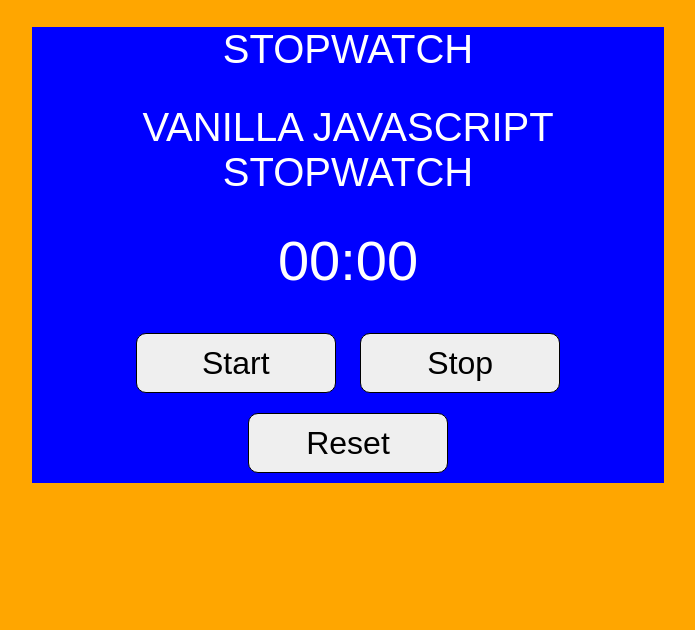
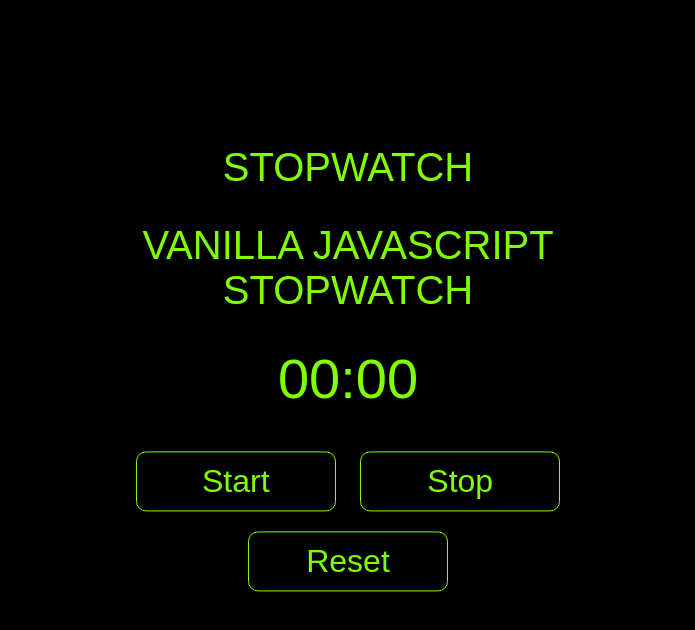
Before and after one commit to kinhsiz/Stopwatch, a plain HTML site: page index.html in a window 1280 px wide. Shown: the whole page, without its empty margins (292-987 px from the left). Drawn offline with Linux system fonts and the light colour scheme.

Commit message:
finished stopwatch

```diff
--- a/style.css
+++ b/style.css
@@ -1,8 +1,8 @@
 /*variables; :root can be useful for declaring global
 CSS variables:*/
 :root {
-    --main-color: #ffa600;
-    --main-white: white;
+    --main-color: #000000;
+    --main-green: #7FFF00;
 }
 
 body {
@@ -13,10 +13,15 @@ body {
 
 .wrapper {
     width: 50%;
-    margin: 0 auto;
-    color: var(--main-white);
-    background-color: blue;
+    color: var(--main-green);
     text-align: center;
+    /*center vertical and horizontally*/
+    margin: 0;
+    position: absolute;
+    top: 45%;
+    left: 50%;
+    -ms-transform: translate(-50%, -50%);
+    transform: translate(-50%, -50%);
 }
 
 h1, h2 {
@@ -32,23 +37,24 @@ p {
     margin-bottom: 30px;
 }
 
-
-
 button {
     border-radius: 10px;
     font-size: 2em;
     text-decoration: none;
+    color: var(--main-green);
+    background-color: #000000;
     outline: none;
     margin: 10px;
     width: 200px;
     height: 60px;
     padding: 5px 0;
-    border: 1px solid black;
+    border: 1px solid var(--main-green);
     cursor: pointer;
 }
 
 button:hover {
-    background-color: pink;
-    border: 1px solid pink;
+    background-color:var(--main-green);
+    border: 1px solid var(--main-green);
+    color:var(--main-color);
     transition: all ease-in-out 0.5s;
 }
```
